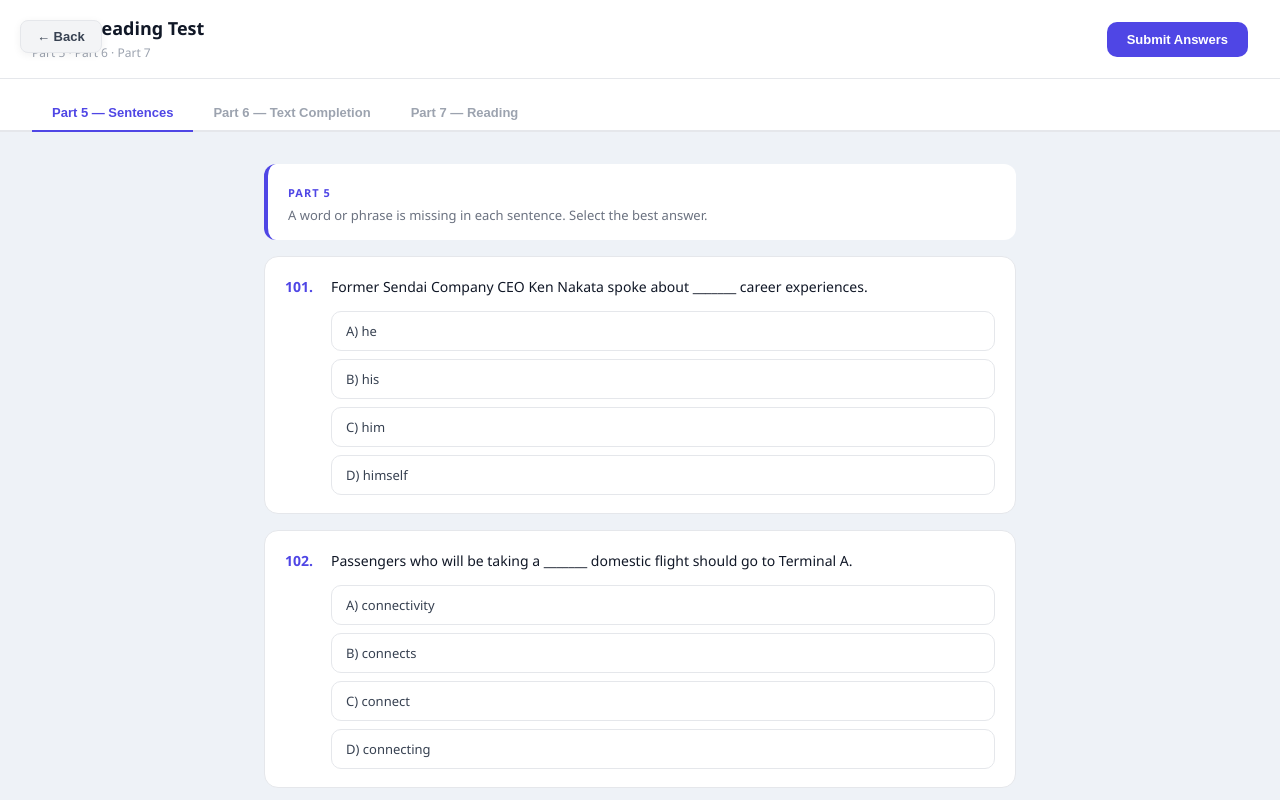
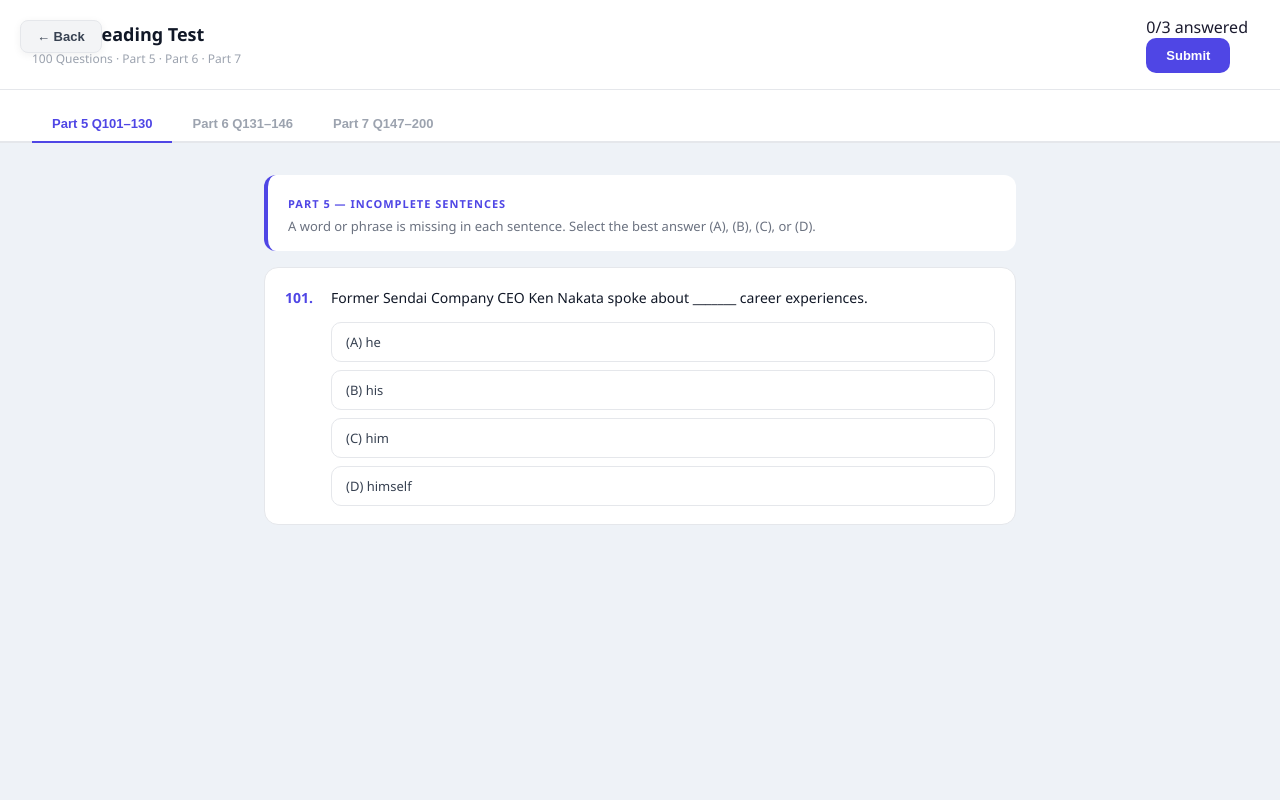
Before and after one commit to YanuarRizkiAminudin/flashcard-kosakata, a React (Vite) app: page /toeic-test in a window 1280 px wide. Shown: the top 800 px of the page. Built offline with nearby package versions, Linux system fonts and the light colour scheme.

Commit message:
feat: TOEIC test page structure with sample question

```diff
--- a/src/ToeicTestPage.jsx
+++ b/src/ToeicTestPage.jsx
@@ -1,165 +1,7 @@
 import { useNavigate } from 'react-router-dom'
 import { useState } from 'react'
 import './ToeicTestPage.css'
-
-// ── PART 5 — Incomplete Sentences (sample TOEIC-style questions)
-const part5 = [
-  {
-    id: 101,
-    sentence: 'Former Sendai Company CEO Ken Nakata spoke about _______ career experiences.',
-    options: ['A) he', 'B) his', 'C) him', 'D) himself'],
-    answer: 'B) his',
-  },
-  {
-    id: 102,
-    sentence: 'Passengers who will be taking a _______ domestic flight should go to Terminal A.',
-    options: ['A) connectivity', 'B) connects', 'C) connect', 'D) connecting'],
-    answer: 'D) connecting',
-  },
-  {
-    id: 103,
-    sentence: 'Fresh and _______ apple-cider donuts are available at the retail shop for $6 per dozen.',
-    options: ['A) eaten', 'B) open', 'C) tasty', 'D) free'],
-    answer: 'C) tasty',
-  },
-  {
-    id: 104,
-    sentence: 'Zahn Flooring has the widest selection of _______ in the United Kingdom.',
-    options: ['A) paints', 'B) tiles', 'C) furniture', 'D) curtains'],
-    answer: 'B) tiles',
-  },
-  {
-    id: 105,
-    sentence: 'One responsibility of the IT department is to ensure that the company is using _______ software.',
-    options: ['A) update', 'B) updating', 'C) updates', 'D) updated'],
-    answer: 'D) updated',
-  },
-  {
-    id: 106,
-    sentence: 'It is wise to check a company\'s dress code _______ visiting its head office.',
-    options: ['A) so', 'B) how', 'C) like', 'D) before'],
-    answer: 'D) before',
-  },
-  {
-    id: 107,
-    sentence: 'Wexler Store\'s management team expects that employees will _______ support any new hires.',
-    options: ['A) enthusiastically', 'B) enthusiasm', 'C) enthusiastic', 'D) enthused'],
-    answer: 'A) enthusiastically',
-  },
-  {
-    id: 108,
-    sentence: 'Wheel alignments and brake system _______ are part of our vehicle service plan.',
-    options: ['A) inspects', 'B) inspector', 'C) inspected', 'D) inspections'],
-    answer: 'D) inspections',
-  },
-  {
-    id: 109,
-    sentence: 'Registration for the Marketing Coalition Conference is now open _______ September 30.',
-    options: ['A) until', 'B) into', 'C) yet', 'D) while'],
-    answer: 'A) until',
-  },
-  {
-    id: 110,
-    sentence: 'Growth in the home entertainment industry has been _______ this quarter.',
-    options: ['A) separate', 'B) limited', 'C) willing', 'D) assorted'],
-    answer: 'B) limited',
-  },
-]
-
-// ── PART 6 — Text Completion (passage + blanks)
-const part6 = [
-  {
-    id: 131,
-    passage: 'Come to the Maxley Heights Center for Horticulture and learn how to create a beautiful, eco-friendly garden. [131] We will teach you how to plant a rain garden, which is simply a shallow sunken garden [132] a special soil mix to filter pollutants from rainwater. These gardens can be landscaped with native plants and flowers. [133] rain gardens are always beneficial to the local environment. Among other things, [134] improve drainage and protect rivers and streams.',
-    questions: [
-      {
-        num: 131,
-        options: [
-          'A) Children of all ages will enjoy the new exhibits.',
-          'B) Learn about rainfall patterns across the region.',
-          'C) Build a set of simple patio furniture.',
-          'D) Next Saturday at 4 P.M., we are hosting a free workshop.',
-        ],
-        answer: 'D) Next Saturday at 4 P.M., we are hosting a free workshop.',
-      },
-      {
-        num: 132,
-        options: ['A) to use', 'B) used to', 'C) by using', 'D) that uses'],
-        answer: 'D) that uses',
-      },
-      {
-        num: 133,
-        options: ['A) Best of all', 'B) For example', 'C) In any event', 'D) As a matter of fact'],
-        answer: 'A) Best of all',
-      },
-      {
-        num: 134,
-        options: ['A) we', 'B) they', 'C) both', 'D) yours'],
-        answer: 'B) they',
-      },
-    ],
-  },
-]
-
-// ── PART 7 — Reading Comprehension
-const part7 = [
-  {
-    id: 'p7-1',
-    title: 'Questions 147–148',
-    passage: `STOP! PLEASE READ FIRST.
-
-Thank you for purchasing this item. As you do the unpacking, please verify that all components are included and place them in a safe area to avoid loss or damage. Assemble the item on a soft surface or on the flattened empty box.
-
-Follow the pictures and begin the assembly by placing the main part on its side. Never overtighten any screws or bolts, or you may damage the wood or cushioning. Please visit our Web site to obtain maintenance tips and register your product for warranty coverage: www.indoordelight.com.`,
-    questions: [
-      {
-        num: 147,
-        text: 'Where is the information most likely found?',
-        options: ['A) On a door', 'B) On a receipt', 'C) In a box', 'D) On a Web site'],
-        answer: 'C) In a box',
-      },
-      {
-        num: 148,
-        text: 'What kind of item is most likely discussed?',
-        options: ['A) A desktop computer', 'B) A piece of furniture', 'C) A household appliance', 'D) A power tool'],
-        answer: 'B) A piece of furniture',
-      },
-    ],
-  },
-  {
-    id: 'p7-2',
-    title: 'Questions 151–152',
-    passage: `The Bryant Foyer is one of the premier event spaces in our area. Set on a hill, it has expansive windows that provide sweeping views of the adjacent botanical gardens and the river. Built in 1897, it was the home of the Francona Charitable Trust until its renovation just over a year ago. Today, the space can accommodate up to 200 guests and is ideal for wedding receptions, office parties, and panel presentations.
-
-The on-site restaurant, Andito's, caters our events and also operates as its own business. This farm-to-table restaurant, headed by chef Michaela Rymond, meets all dietary needs and has revolutionized the local food scene. Area residents know to plan far in advance to get a seat.
-
-To reserve the event space or to make a dinner reservation, give us a call at 216-555-0157.`,
-    questions: [
-      {
-        num: 151,
-        text: 'What is indicated about the Bryant Foyer?',
-        options: [
-          'A) It is located on the shores of a lake.',
-          'B) It has recently been renovated.',
-          'C) It will build a botanical garden for guests.',
-          'D) It is reserved solely for corporate events.',
-        ],
-        answer: 'B) It has recently been renovated.',
-      },
-      {
-        num: 152,
-        text: "What is suggested about Andito's?",
-        options: [
-          'A) It was started by an international chef.',
-          'B) It offers limited menu options.',
-          'C) It is now funded by a charitable organization.',
-          'D) It is very popular with local residents.',
-        ],
-        answer: 'D) It is very popular with local residents.',
-      },
-    ],
-  },
-]
+import { questions } from './toeicData'
 
 export default function ToeicTestPage() {
   const navigate = useNavigate()
@@ -167,74 +9,40 @@ export default function ToeicTestPage() {
   const [submitted, setSubmitted] = useState(false)
   const [activeTab, setActiveTab] = useState('part5')
 
-  const handleAnswer = (qid, val) => {
+  const handleAnswer = (qid, opt) => {
     if (submitted) return
-    setAnswers(prev => ({ ...prev, [qid]: val }))
+    setAnswers(prev => ({ ...prev, [qid]: opt }))
   }
 
-  const allQuestions = [
-    ...part5.map(q => ({ id: q.id, answer: q.answer })),
-    ...part6.flatMap(p => p.questions.map(q => ({ id: q.num, answer: q.answer }))),
-    ...part7.flatMap(p => p.questions.map(q => ({ id: q.num, answer: q.answer }))),
-  ]
+  const part5Qs = questions.filter(q => q.part === 5)
+  const part6Qs = questions.filter(q => q.part === 6)
+  const part7Qs = questions.filter(q => q.part === 7)
 
-  const totalQ = allQuestions.length
+  const totalQ = questions.length
+  const answered = Object.keys(answers).length
   const score = submitted
-    ? allQuestions.filter(q => answers[q.id] === q.answer).length
+    ? questions.filter(q => answers[q.id] === q.answer).length
     : 0
 
-  const getClass = (qid, opt, correctAns) => {
+  const getOptClass = (qid, opt) => {
     if (!submitted) return answers[qid] === opt ? 'opt selected' : 'opt'
-    if (opt === correctAns) return 'opt correct'
-    if (answers[qid] === opt && opt !== correctAns) return 'opt wrong'
+    const correct = questions.find(q => q.id === qid)?.answer
+    if (opt === correct) return 'opt correct'
+    if (answers[qid] === opt && opt !== correct) return 'opt wrong'
     return 'opt'
   }
 
-  return (
-    <div className="test-page">
-      <div className="test-topbar">
-        <button className="back-btn" onClick={() => navigate('/')}>← Back</button>
-        <div className="test-title-wrap">
-          <h1 className="test-title">TOEIC Reading Test</h1>
-          <span className="test-sub">Part 5 · Part 6 · Part 7</span>
-        </div>
-        {!submitted
-          ? <button className="submit-btn" onClick={() => setSubmitted(true)}>Submit Answers</button>
-          : <div className="score-box">Score: {score}/{totalQ}</div>
-        }
-      </div>
-
-      <div className="test-tabs">
-        {['part5', 'part6', 'part7'].map(t => (
-          <button
-            key={t}
-            className={`test-tab ${activeTab === t ? 'on' : ''}`}
-            onClick={() => setActiveTab(t)}
-          >
-            {t === 'part5' ? 'Part 5 — Sentences' : t === 'part6' ? 'Part 6 — Text Completion' : 'Part 7 — Reading'}
-          </button>
-        ))}
-      </div>
-
-      <div className="test-body">
-
-        {/* ── PART 5 ── */}
-        {activeTab === 'part5' && (
-          <div className="part-section">
-            <div className="part-header">
-              <span className="part-label">PART 5</span>
-              <p className="part-desc">A word or phrase is missing in each sentence. Select the best answer.</p>
-            </div>
-            {part5.map(q => (
+  const renderQuestion = (q) => (
     <div key={q.id} className="question-card">
       <div className="q-num">{q.id}.</div>
       <div className="q-content">
-                  <p className="q-sentence">{q.sentence}</p>
+        {q.passage && <div className="q-passage">{q.passage}</div>}
+        {q.text && <p className="q-sentence">{q.text}</p>}
         <div className="opts">
           {q.options.map(opt => (
             <button
               key={opt}
-                        className={getClass(q.id, opt, q.answer)}
+              className={getOptClass(q.id, opt)}
               onClick={() => handleAnswer(q.id, opt)}
             >
               {opt}
@@ -243,82 +51,120 @@ export default function ToeicTestPage() {
         </div>
       </div>
     </div>
-            ))}
+  )
+
+  // Group Part 6 by passage
+  const part6Groups = part6Qs.reduce((acc, q) => {
+    const key = q.passageId || q.id
+    if (!acc[key]) acc[key] = { passageText: q.passageText, title: q.groupTitle, questions: [] }
+    acc[key].questions.push(q)
+    return acc
+  }, {})
+
+  // Group Part 7 by passage
+  const part7Groups = part7Qs.reduce((acc, q) => {
+    const key = q.passageId || q.id
+    if (!acc[key]) acc[key] = { passageText: q.passageText, title: q.groupTitle, questions: [] }
+    acc[key].questions.push(q)
+    return acc
+  }, {})
+
+  const pct = Math.round(answered / totalQ * 100)
+
+  return (
+    <div className="test-page">
+      {/* ── TOPBAR ── */}
+      <div className="test-topbar">
+        <button className="back-btn" onClick={() => navigate('/')}>← Back</button>
+        <div className="test-title-wrap">
+          <h1 className="test-title">TOEIC Reading Test</h1>
+          <span className="test-sub">100 Questions · Part 5 · Part 6 · Part 7</span>
+        </div>
+        <div className="topbar-right">
+          <div className="progress-info">{answered}/{totalQ} answered</div>
+          {!submitted
+            ? <button className="submit-btn" onClick={() => setSubmitted(true)}>Submit</button>
+            : <div className="score-box">Score: {score}/{totalQ} ({Math.round(score/totalQ*100)}%)</div>
+          }
+        </div>
+      </div>
+
+      {/* ── PROGRESS BAR ── */}
+      <div className="progress-strip">
+        <div className="progress-fill" style={{ width: `${pct}%` }} />
+      </div>
+
+      {/* ── TABS ── */}
+      <div className="test-tabs">
+        <button className={`test-tab ${activeTab === 'part5' ? 'on' : ''}`} onClick={() => setActiveTab('part5')}>
+          Part 5 <span className="tab-count">Q101–130</span>
+        </button>
+        <button className={`test-tab ${activeTab === 'part6' ? 'on' : ''}`} onClick={() => setActiveTab('part6')}>
+          Part 6 <span className="tab-count">Q131–146</span>
+        </button>
+        <button className={`test-tab ${activeTab === 'part7' ? 'on' : ''}`} onClick={() => setActiveTab('part7')}>
+          Part 7 <span className="tab-count">Q147–200</span>
+        </button>
+      </div>
+
+      {/* ── BODY ── */}
+      <div className="test-body">
+
+        {/* PART 5 */}
+        {activeTab === 'part5' && (
+          <div className="part-section">
+            <div className="part-header">
+              <span className="part-label">PART 5 — Incomplete Sentences</span>
+              <p className="part-desc">A word or phrase is missing in each sentence. Select the best answer (A), (B), (C), or (D).</p>
+            </div>
+            {part5Qs.map(renderQuestion)}
           </div>
         )}
 
-        {/* ── PART 6 ── */}
+        {/* PART 6 */}
         {activeTab === 'part6' && (
           <div className="part-section">
             <div className="part-header">
-              <span className="part-label">PART 6</span>
+              <span className="part-label">PART 6 — Text Completion</span>
               <p className="part-desc">A word, phrase, or sentence is missing. Select the best answer to complete the text.</p>
             </div>
-            {part6.map(p => (
-              <div key={p.id} className="passage-block">
-                <div className="passage-text">{p.passage}</div>
-                {p.questions.map(q => (
-                  <div key={q.num} className="question-card">
-                    <div className="q-num">{q.num}.</div>
-                    <div className="q-content">
-                      <div className="opts">
-                        {q.options.map(opt => (
-                          <button
-                            key={opt}
-                            className={getClass(q.num, opt, q.answer)}
-                            onClick={() => handleAnswer(q.num, opt)}
-                          >
-                            {opt}
-                          </button>
-                        ))}
-                      </div>
-                    </div>
-                  </div>
-                ))}
+            {Object.values(part6Groups).map((group, i) => (
+              <div key={i} className="passage-block">
+                {group.title && <div className="passage-title">{group.title}</div>}
+                <div className="passage-text">{group.passageText}</div>
+                {group.questions.map(renderQuestion)}
               </div>
             ))}
           </div>
         )}
 
-        {/* ── PART 7 ── */}
+        {/* PART 7 */}
         {activeTab === 'part7' && (
           <div className="part-section">
             <div className="part-header">
-              <span className="part-label">PART 7</span>
-              <p className="part-desc">Read the texts and answer the questions.</p>
+              <span className="part-label">PART 7 — Reading Comprehension</span>
+              <p className="part-desc">Read the texts and select the best answer for each question.</p>
             </div>
-            {part7.map(p => (
-              <div key={p.id} className="passage-block">
-                <div className="passage-title">{p.title}</div>
-                <div className="passage-text">{p.passage}</div>
-                {p.questions.map(q => (
-                  <div key={q.num} className="question-card">
-                    <div className="q-num">{q.num}.</div>
-                    <div className="q-content">
-                      <p className="q-sentence">{q.text}</p>
-                      <div className="opts">
-                        {q.options.map(opt => (
-                          <button
-                            key={opt}
-                            className={getClass(q.num, opt, q.answer)}
-                            onClick={() => handleAnswer(q.num, opt)}
-                          >
-                            {opt}
-                          </button>
-                        ))}
-                      </div>
-                    </div>
-                  </div>
-                ))}
+            {Object.values(part7Groups).map((group, i) => (
+              <div key={i} className="passage-block">
+                {group.title && <div className="passage-title">{group.title}</div>}
+                <div className="passage-text">{group.passageText}</div>
+                {group.questions.map(renderQuestion)}
               </div>
             ))}
           </div>
         )}
 
+        {/* RESULT */}
         {submitted && (
           <div className="result-bar">
-            <span>🎉 Final Score: <strong>{score}/{totalQ}</strong> — {Math.round(score/totalQ*100)}%</span>
-            <button className="retry-btn" onClick={() => { setAnswers({}); setSubmitted(false) }}>Try Again</button>
+            <div>
+              <div className="result-score">🎉 {score}/{totalQ}</div>
+              <div className="result-pct">{Math.round(score/totalQ*100)}% correct</div>
+            </div>
+            <button className="retry-btn" onClick={() => { setAnswers({}); setSubmitted(false); setActiveTab('part5') }}>
+              Try Again
+            </button>
           </div>
         )}
       </div>
--- /dev/null
+++ b/src/toeicData.js
@@ -0,0 +1,48 @@
+// ═══════════════════════════════════════════
+// PART 5 — Incomplete Sentences (Q101–130)
+// ═══════════════════════════════════════════
+const part5 = [
+  {
+    id: 101, part: 5,
+    text: 'Former Sendai Company CEO Ken Nakata spoke about _______ career experiences.',
+    options: ['(A) he', '(B) his', '(C) him', '(D) himself'],
+    answer: '(B) his',
+  },
+]
+
+// ═══════════════════════════════════════════
+// PART 6 — Text Completion (Q131–146)
+// ═══════════════════════════════════════════
+const part6 = [
+  {
+    id: 131, part: 6,
+    passageId: 'p6-1',
+    groupTitle: 'Questions 131–134 refer to the following announcement.',
+    passageText: `Come to the Maxley Heights Center for Horticulture and learn how to create a beautiful, eco-friendly garden for your home or business. [131] We will teach you how to plant a rain garden, which is simply a shallow sunken garden [132] a special soil mix to filter pollutants from rainwater flowing from nearby roads and rooftops. These gardens can be landscaped with native plants and flowers. [133] rain gardens are always beneficial to the local environment. Among other things, [134] improve drainage and protect rivers and streams.\n\nTo register, visit www.maxley-horticulture.org.`,
+    text: '131.',
+    options: [
+      '(A) Children of all ages will enjoy the new exhibits.',
+      '(B) Learn about rainfall patterns across the region.',
+      '(C) Build a set of simple patio furniture with easy-to-acquire materials.',
+      '(D) Next Saturday at 4 P.M., we are hosting a free workshop for the public.',
+    ],
+    answer: '(D) Next Saturday at 4 P.M., we are hosting a free workshop for the public.',
+  },
+]
+
+// ═══════════════════════════════════════════
+// PART 7 — Reading Comprehension (Q147–200)
+// ═══════════════════════════════════════════
+const part7 = [
+  {
+    id: 147, part: 7,
+    passageId: 'p7-1',
+    groupTitle: 'Questions 147–148 refer to the following information.',
+    passageText: `STOP! PLEASE READ FIRST.\n\nThank you for purchasing this item. As you do the unpacking, please verify that all components are included and place them in a safe area to avoid loss or damage. Assemble the item on a soft surface or on the flattened empty box.\n\nFollow the pictures and begin the assembly by placing the main part on its side. Never overtighten any screws or bolts, or you may damage the wood or cushioning. Please visit our Web site to obtain maintenance tips and register your product for warranty coverage: www.indoordelight.com.`,
+    text: 'Where is the information most likely found?',
+    options: ['(A) On a door', '(B) On a receipt', '(C) In a box', '(D) On a Web site'],
+    answer: '(C) In a box',
+  },
+]
+
+export const questions = [...part5, ...part6, ...part7]
```
Lines whose indentation alone changed are shown as unchanged.
